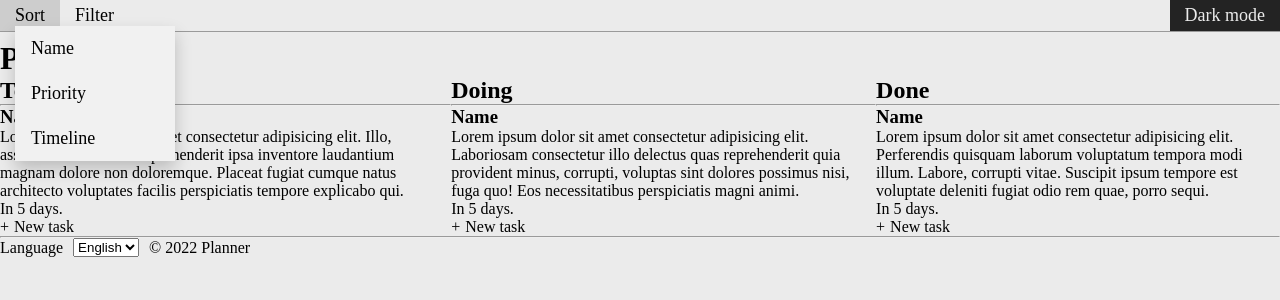
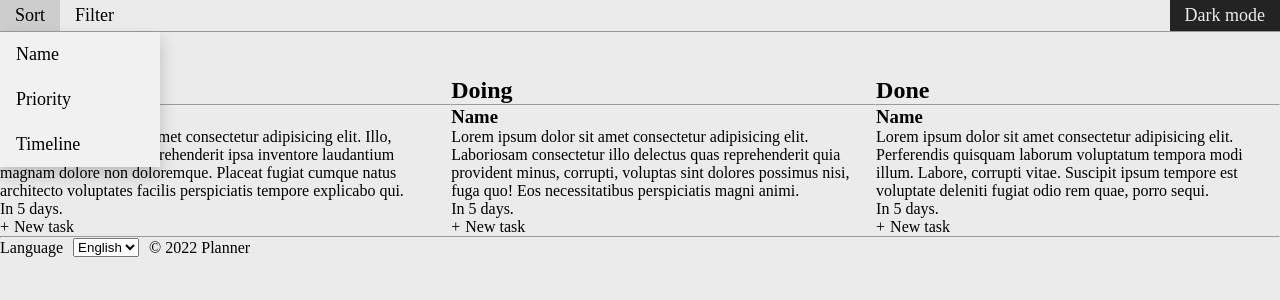
Before and after one commit to AxelKirac/MyOldTraining, a PHP site: page / in a window 1280 px wide. Shown: the top 300 px of the page. Run offline with PHP 8.4, Linux system fonts and the light colour scheme.

Commit message:
Align dropdown

```diff
--- a/assets/css/style.css
+++ b/assets/css/style.css
@@ -100,7 +100,6 @@ header {
 }
 
 .dropdown {
-  position: relative;
   display: inline-block;
 }
 
@@ -115,6 +114,7 @@ header {
 .dropdown-content {
   display: none;
   position: absolute;
+  transform: translate(-15px, 6px);
   background-color: #f1f1f1;
   min-width: 160px;
   box-shadow: 0px 8px 16px 0px rgba(0, 0, 0, 0.2);
--- a/assets/css/style.scss
+++ b/assets/css/style.scss
@@ -50,7 +50,6 @@ header {
 
 
 .dropdown {
-    position: relative;
     display: inline-block;
 }
 .dropdown:hover .dropdown-content {
@@ -59,21 +58,19 @@ header {
 .dropbtn {
     border: none;
 }
-
-
-
-  .dropdown-content {
+.dropdown-content {
     display: none;
     position: absolute;
+    transform: translate(-15px, 6px);
     background-color: #f1f1f1;
     min-width: 160px;
     box-shadow: 0px 8px 16px 0px rgba(0,0,0,0.2);
     z-index: 1;
-  }
+}
 
-  .dropdown-content a {
+.dropdown-content a {
     color: black;
     padding: 12px 16px;
     text-decoration: none;
     display: block;
-  }
+}
```
